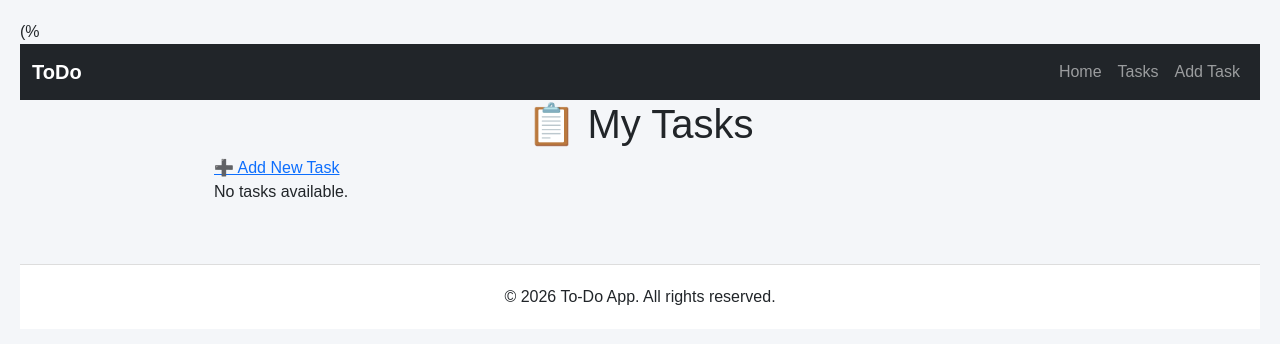
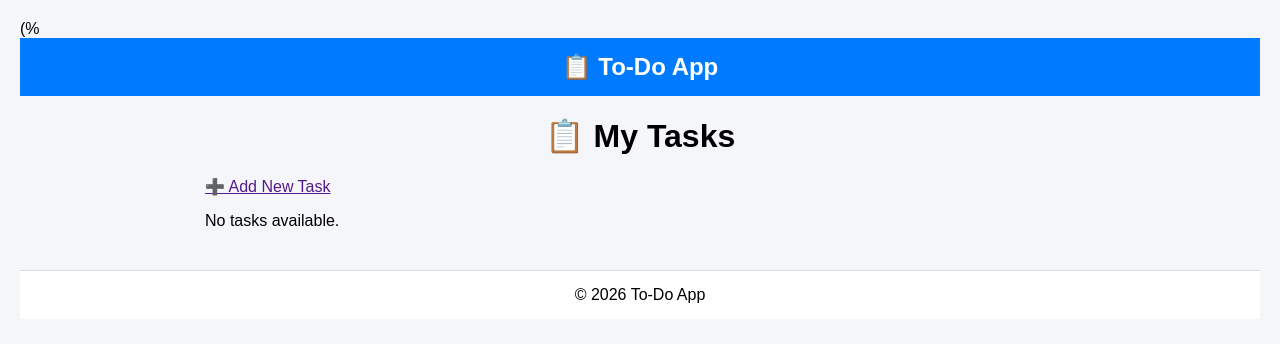
Before and after one commit to Devisinghd/To-Do-List-, a Django app: page /main/ in a window 1280 px wide. Shown: the top 344 px of the page. Run offline with Django 5.2, Linux system fonts and the light colour scheme; data that the repository does not hold is empty.

Commit message:
base.html changed

```diff
--- a/ToDoList/mytodo/templates/myapp/base.html
+++ b/ToDoList/mytodo/templates/myapp/base.html
@@ -2,28 +2,74 @@
 <html lang="en">
 <head>
     <meta charset="UTF-8">
-    <meta name="viewport" content="width=device-width, initial-scale=1.0">
     <title>{% block title %}To-Do App{% endblock %}</title>
 
-    <!-- Bootstrap CSS -->
-    <link href="https://cdn.jsdelivr.net/npm/bootstrap@5.3.0/dist/css/bootstrap.min.css" rel="stylesheet">
-
-    <!-- Custom Styles -->
     <style>
         body {
-            background-color: #f8f9fa;
+            font-family: Arial, sans-serif;
+            background-color: #f4f6f9;
+            margin: 0;
         }
-        .navbar-brand {
+
+        header {
+            background: #007bff;
+            color: white;
+            padding: 15px 20px;
+            text-align: center;
+            font-size: 24px;
             font-weight: bold;
         }
+
         .container {
+            max-width: 900px;
+            margin: 30px auto;
+            padding: 0 15px;
+        }
+
+        .card {
+            background: white;
+            padding: 15px;
+            margin-bottom: 15px;
+            border-radius: 10px;
+            box-shadow: 0px 2px 5px rgba(0,0,0,0.1);
+        }
+
+        .task-title {
+            font-size: 20px;
+            font-weight: bold;
+        }
+
+        .btn {
+            display: inline-block;
+            margin-top: 10px;
+            padding: 8px 12px;
+            background: #007bff;
+            color: white;
+            text-decoration: none;
+            border-radius: 5px;
+        }
+
+        .btn:hover {
+            background: #0056b3;
+        }
+
+        .add-btn {
+            display: inline-block;
+            margin-bottom: 20px;
+            font-weight: bold;
+            text-decoration: none;
+            color: #007bff;
+        }
+
+        .add-btn:hover {
+            text-decoration: underline;
+        }
+
+        footer {
+            text-align: center;
+            padding: 15px;
             margin-top: 40px;
-        }
-        footer {
-            margin-top: 60px;
-            padding: 20px 0;
-            text-align: center;
-            background-color: #fff;
+            background: #fff;
             border-top: 1px solid #ddd;
         }
     </style>
@@ -32,56 +78,19 @@
 </head>
 <body>
 
-    <!-- Navbar -->
-    <nav class="navbar navbar-expand-lg navbar-dark bg-dark">
-        <div class="container-fluid">
-            <a class="navbar-brand" href="">ToDo</a>
-            <button class="navbar-toggler" type="button" data-bs-toggle="collapse" data-bs-target="#navbarNav">
-                <span class="navbar-toggler-icon"></span>
-            </button>
+<header>
+    📋 To-Do App
+</header>
 
-            <div class="collapse navbar-collapse" id="navbarNav">
-                <ul class="navbar-nav ms-auto">
-                    <li class="nav-item">
-                        <a class="nav-link" href="">Home</a>
-                    </li>
-                    <li class="nav-item">
-                        <a class="nav-link" href="">Tasks</a>
-                    </li>
-                    <li class="nav-item">
-                        <a class="nav-link" href="">Add Task</a>
-                    </li>
-                </ul>
-            </div>
-        </div>
-    </nav>
+<div class="container">
+    {% block content %}
+    {% endblock %}
+</div>
 
-    <!-- Messages -->
-    <div class="container">
-        {% if messages %}
-            {% for message in messages %}
-                <div class="alert alert-{{ message.tags }} alert-dismissible fade show" role="alert">
-                    {{ message }}
-                    <button type="button" class="btn-close" data-bs-dismiss="alert"></button>
-                </div>
-            {% endfor %}
-        {% endif %}
-    </div>
+<footer>
+    © 2026 To-Do App
+</footer>
 
-    <!-- Main Content -->
-    <main class="container">
-        {% block content %}
-        {% endblock %}
-    </main>
-
-    <!-- Footer -->
-    <footer>
-        <p class="mb-0">© {{ year|default:2026 }} To-Do App. All rights reserved.</p>
-    </footer>
-
-    <!-- Bootstrap JS -->
-    <script src="https://cdn.jsdelivr.net/npm/bootstrap@5.3.0/dist/js/bootstrap.bundle.min.js"></script>
-
-    {% block extra_js %}{% endblock %}
+{% block extra_js %}{% endblock %}
 </body>
 </html>
```
